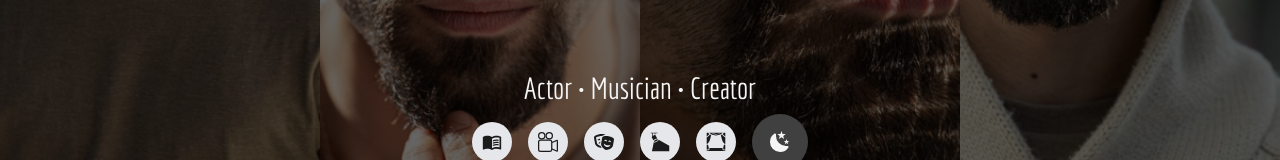
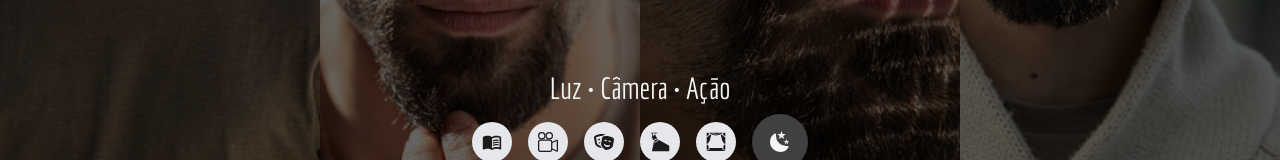
Before and after one commit to dopelyner/bernardo-santo-tirso, a Next.js app: page / in a window 1280 px wide. Shown: the part 540-700 px from the top of the page. Built offline with nearby package versions, Linux system fonts and the light colour scheme; a web font is replaced by a local one.

Commit message:
updated subtitle in homepage

```diff
--- a/src/pages/index.js
+++ b/src/pages/index.js
@@ -25,7 +25,7 @@ export default function Home() {
           <div className='w-screen h-screen flex flex-col justify-center text-center gap-10 items-center bg-transparent/60 dark:bg-transparent/50 absolute z-5'>
             <TitleStickText title="Bernardo Santo Tirso" className='text-light' />
             <p className="text-3xl text-light">
-              Actor • Musician • Creator
+              Luz • Câmera • Ação
             </p>
           </div>
 
```
